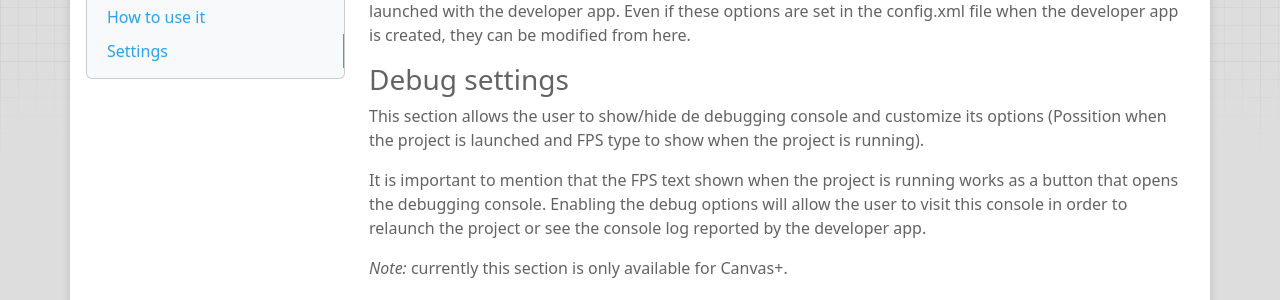
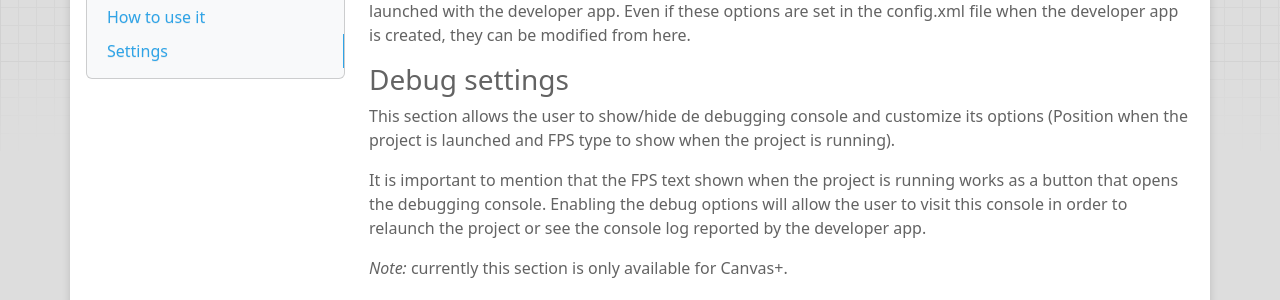
Before and after one commit to CocoonIO/cocoon-cloud-doc, an MkDocs documentation site: the page built from docs/user-guide/developer-app.md, in a window 1280 px wide and 900 px high, scrolled down 3109 px. Shown: the part 155-455 px from the top of the window. Built offline with MkDocs 1.6.1, drawn with Linux system fonts in a browser that asks for light colours; nearby versions of some CDN libraries; old or Windows-style settings are respelled for this version of MkDocs.

Commit message:
Fix typos

```diff
--- a/docs/user-guide/developer-app.md
+++ b/docs/user-guide/developer-app.md
@@ -51,7 +51,7 @@ All the options placed on this section will be available for any webview engine
 
 ### Debug settings
 
-This section allows the user to show/hide de debugging console and customize its options (Possition when the project is launched and FPS type to show when the project is running).
+This section allows the user to show/hide de debugging console and customize its options (Position when the project is launched and FPS type to show when the project is running).
 
 It is important to mention that the FPS text shown when the project is running works as a button that opens the debugging console. Enabling the debug options will allow the user to visit this console in order to relaunch the project or see the console log reported by the developer app.
 
```
Also changed, not shown: docs/canvas-plus/internal-webview.md (+1 -1 lines), docs/migration-guide.md (+1 -1 lines), docs/user-guide/icons-and-splashes.md (+1 -1 lines).
